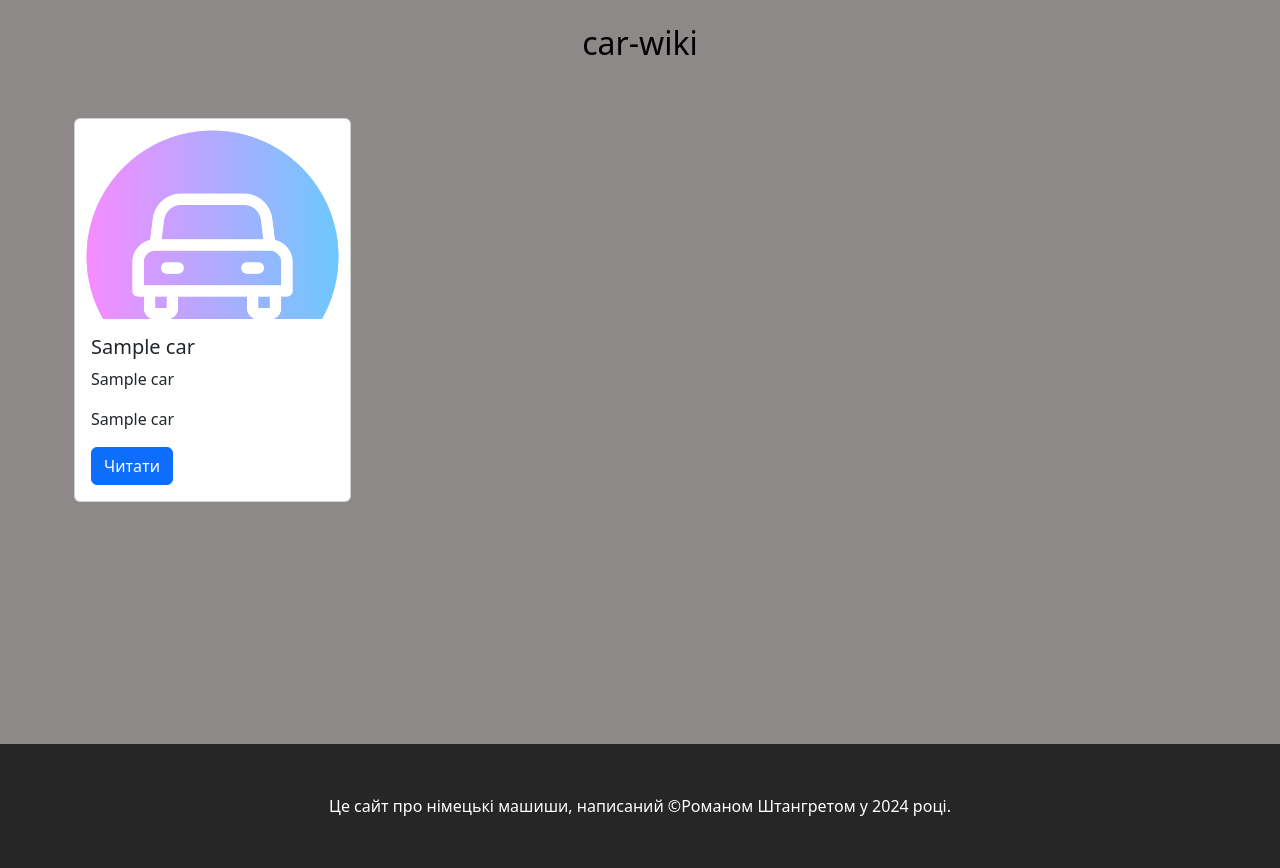
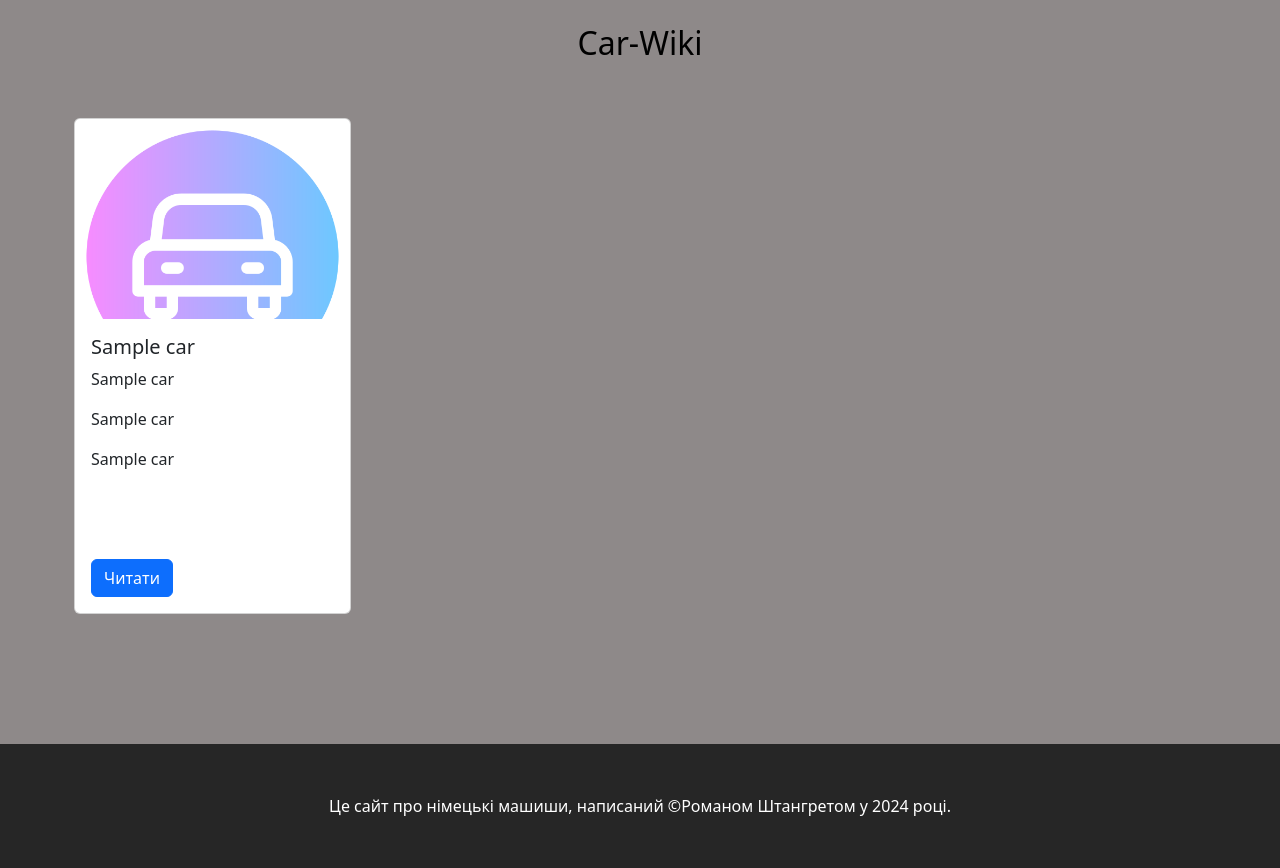
Before and after one commit to ChikLow/wikicaria, a Flask app: template templates/index.html in a window 1280 px wide. Shown: the part 61-929 px from the top of the page. Run offline with Flask 3, Linux system fonts and the light colour scheme; the template is opened without the code that fills it: most values are stand-ins (such as "Sample title", 1, 10 or a date in 2020).

Commit message:
one more step

```diff
--- a/templates/car_post.html
+++ b/templates/car_post.html
@@ -8,10 +8,10 @@
   </div>
 
       <div class="card-body">
-        <h5 class="card-title">{{car[2]}}</h5>
-
+        <h5 class="card-title">{{car[1]}}</h5>
+        <p class="card-text overflow-y-hidden">{{car[2] | safe}}</p>
         <p class="card-text overflow-y-hidden">{{car[3] | safe}}</p>
-        <p class="card-text overflow-y-hidden">{{car[10] | safe}}</p>
+        <p class="card-text overflow-y-hidden"style="height: 6rem;">{{car[10] | safe}}</p>
         <a href="{{ url_for('car', car_id=car[0])}}" class="btn btn-primary">Читати</a>
       </div>
     </div>
--- a/templates/index.html
+++ b/templates/index.html
@@ -2,7 +2,7 @@
 
  {% block content %}
  <!-- Вміст сторінки -->
-    <h2 class='my-4 text-center'>car-wiki</h2>
+    <h2 class='my-4 text-center'>Car-Wiki</h2>
     <div class="container my-5">
       <div class="row row-cols-1 row-cols-md-2 row-cols-lg-3 row-cols-xl-4">
         {% for car in cars %}
```
